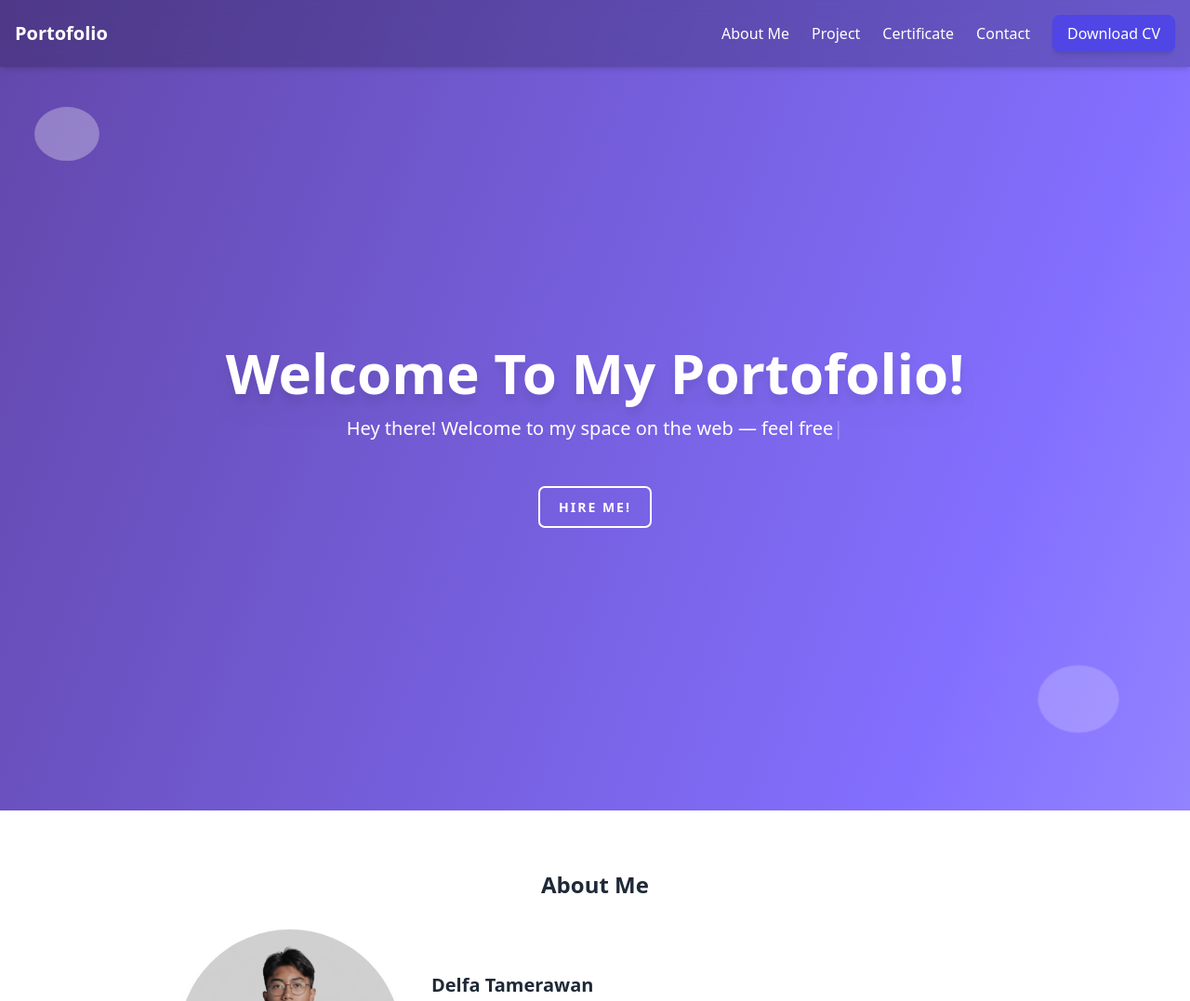
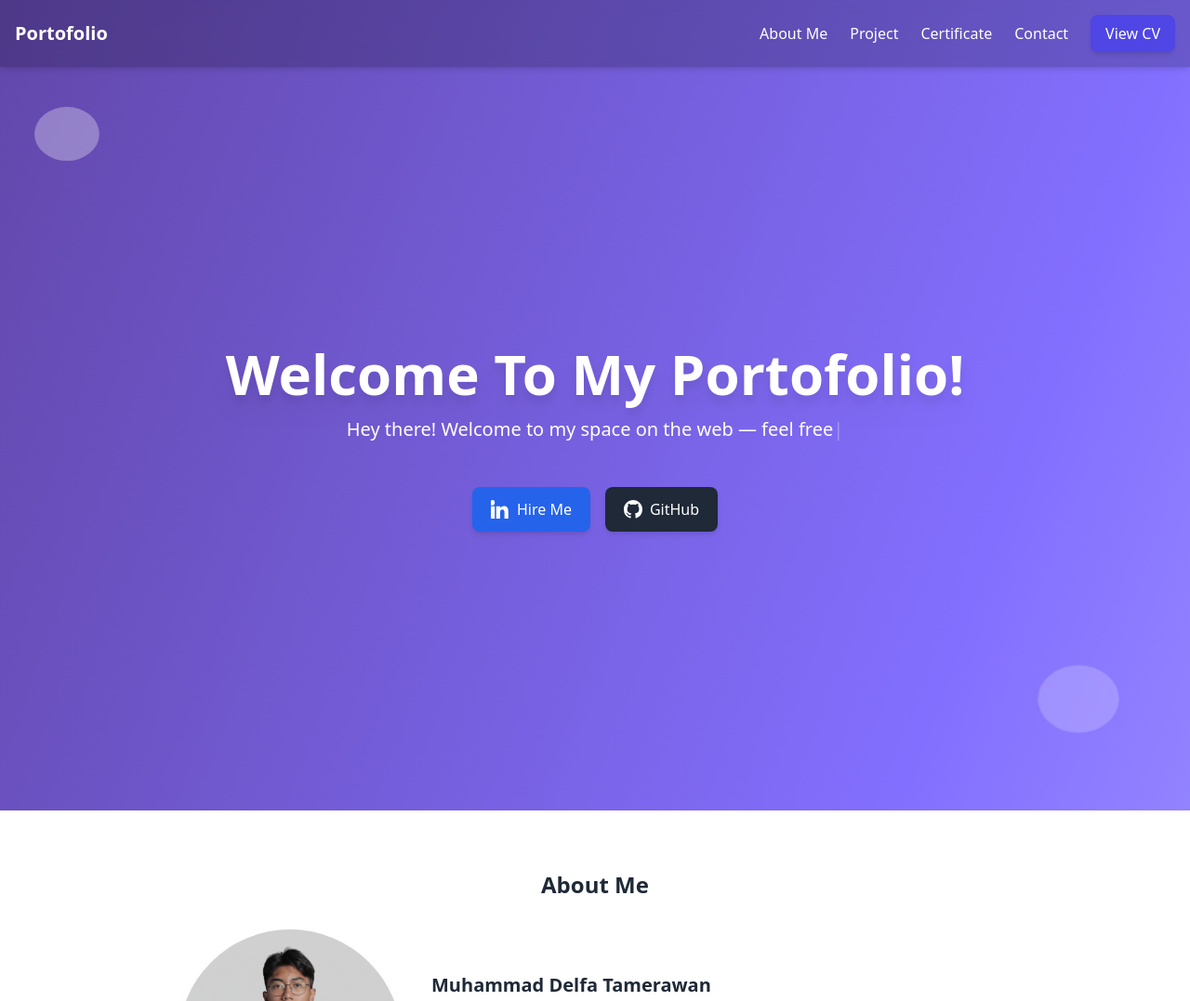
Before and after one commit to delfa-23/portofolio-delfa, a plain HTML site: page index.html in a window 1280 px wide. Shown: the top 1077 px of the page at 93% size. Drawn offline with nearby package versions, Linux system fonts and the light colour scheme.

Commit message:
responsive

```diff
--- a/index.html
+++ b/index.html
@@ -12,34 +12,77 @@
 </head>
 <body class="text-gray-800 font-sans bg-gradient-to-br from-[#6247aa] via-[#836fff] to-[#c1bfff]">
 
-<header id="navbar" class="bg-black/20 backdrop-blur-md text-white sticky top-0 z-50 shadow-md transition-transform duration-300 ease-in-out">
+<header x-data="{open:false}"
+  class="bg-black/20 backdrop-blur-md text-white sticky top-0 z-50 shadow-md">
   <div class="max-w-7xl mx-auto px-4 py-4 flex justify-between items-center">
     <h1 class="text-xl font-bold">Portofolio</h1>
-    <nav class="space-x-6 flex items-center">
+
+    <!-- Desktop Menu -->
+    <nav class="hidden md:flex space-x-6 items-center">
       <a href="#about" class="hover:text-indigo-200">About Me</a>
       <a href="#projects" class="hover:text-indigo-200">Project</a>
       <a href="#certificates" class="hover:text-indigo-200">Certificate</a>
       <a href="#contact" class="hover:text-indigo-200">Contact</a>
-
-      <!-- Download CV Button -->
       <a href="assets/cv.pdf" target="_blank"
-        class="ml-4 px-4 py-2 bg-indigo-600 hover:bg-indigo-700 text-white font-medium rounded-lg shadow-md transition">
-        Download CV
+        class="ml-4 px-4 py-2 bg-indigo-600 hover:bg-indigo-700 rounded-lg shadow-md">
+        View CV
       </a>
     </nav>
+
+    <!-- Mobile Hamburger -->
+    <button @click="open=!open" class="md:hidden focus:outline-none">
+      ☰
+    </button>
+  </div>
+
+  <!-- Mobile Menu -->
+  <div x-show="open" class="md:hidden bg-black/90 text-white px-6 py-4 space-y-4">
+    <a href="#about" class="block">About Me</a>
+    <a href="#projects" class="block">Project</a>
+    <a href="#certificates" class="block">Certificate</a>
+    <a href="#contact" class="block">Contact</a>
+    <a href="assets/cv.pdf" target="_blank"
+      class="block bg-indigo-600 hover:bg-indigo-700 text-center py-2 rounded-lg">
+      View CV
+    </a>
   </div>
 </header>
+
 
 <section class="h-screen text-white flex flex-col items-center justify-center relative overflow-hidden">
   <div class="z-10 text-center">
     <h1 class="text-4xl md:text-6xl font-bold drop-shadow-xl">Welcome To My Portofolio!</h1>
     <p class="text-xl mt-4"><span class="typing" id="typing"></span></p><br><br>
-    <a href="#contact" class="hire">Hire Me!</a>
 
+    <!-- CTA Buttons -->
+    <div class="flex flex-col sm:flex-row gap-4 justify-center">
+      <!-- LinkedIn -->
+      <a href="https://www.linkedin.com/in/delfa-tamerawan/" target="_blank"
+         class="flex items-center gap-2 px-5 py-3 bg-blue-600 hover:bg-blue-700 rounded-lg shadow-md transition">
+        <!-- LinkedIn Icon -->
+        <svg xmlns="http://www.w3.org/2000/svg" class="w-5 h-5" fill="currentColor" viewBox="0 0 24 24">
+          <path d="M4.98 3.5C4.98 5.43 3.43 7 1.5 7S-2 5.43-2 3.5 0.57 0 2.5 0s2.48 1.57 2.48 3.5zM0 8h5v16H0V8zm7.5 0h4.7v2.2h.1c.65-1.2 2.2-2.5 4.5-2.5 4.8 0 5.7 3.2 5.7 7.3V24h-5v-7.5c0-1.8 0-4.2-2.6-4.2s-3 2-3 4.1V24h-5V8z"/>
+        </svg>
+        Hire Me
+      </a>
+
+      <!-- GitHub -->
+      <a href="https://github.com/delfa-23" target="_blank"
+         class="flex items-center gap-2 px-5 py-3 bg-gray-800 hover:bg-gray-900 rounded-lg shadow-md transition">
+        <!-- GitHub Icon -->
+        <svg xmlns="http://www.w3.org/2000/svg" class="w-5 h-5" fill="currentColor" viewBox="0 0 24 24">
+          <path d="M12 0C5.37 0 0 5.37 0 12a12 12 0 008.21 11.44c.6.11.82-.26.82-.58v-2.17c-3.34.73-4.04-1.61-4.04-1.61-.55-1.4-1.34-1.77-1.34-1.77-1.1-.74.09-.72.09-.72 1.22.09 1.86 1.26 1.86 1.26 1.08 1.85 2.83 1.32 3.52 1 .11-.79.42-1.32.76-1.62-2.67-.3-5.48-1.33-5.48-5.93 0-1.31.47-2.39 1.24-3.24-.12-.3-.54-1.52.12-3.16 0 0 1-.32 3.3 1.23a11.3 11.3 0 016 0c2.3-1.55 3.3-1.23 3.3-1.23.66 1.64.24 2.86.12 3.16.77.85 1.24 1.93 1.24 3.24 0 4.61-2.81 5.63-5.49 5.93.43.37.81 1.1.81 2.22v3.29c0 .32.22.7.83.58A12 12 0 0024 12c0-6.63-5.37-12-12-12z"/>
+        </svg>
+        GitHub
+      </a>
+    </div>
   </div>
+
+  <!-- Background Circles -->
   <div class="absolute top-10 left-10 w-16 h-16 bg-white/30 rounded-full animate-jelly"></div>
   <div class="absolute bottom-20 right-20 w-20 h-20 bg-white/20 rounded-full animate-jelly"></div>
 </section>
+
 
 <section id="about" class="py-16 px-6 bg-white text-gray-800" data-aos="fade-up">
   <h3 class="text-2xl font-bold mb-8 text-center">About Me</h3>
@@ -47,7 +90,7 @@
     <img src="assets/images/foto.png" alt="Foto" class="w-40 md:w-60 rounded-full shadow-lg mb-4 md:mb-0">
 
     <div class="text-center md:text-left">
-      <h4 class="text-xl font-semibold mb-2">Delfa Tamerawan</h4>
+      <h4 class="text-xl font-semibold mb-2">Muhammad Delfa Tamerawan</h4>
       <p class="leading-relaxed mb-2">Full-Stack Developer</p>
       <p class="leading-relaxed">
         I am passionate about building web applications that are not only functional but also user-friendly.
```
